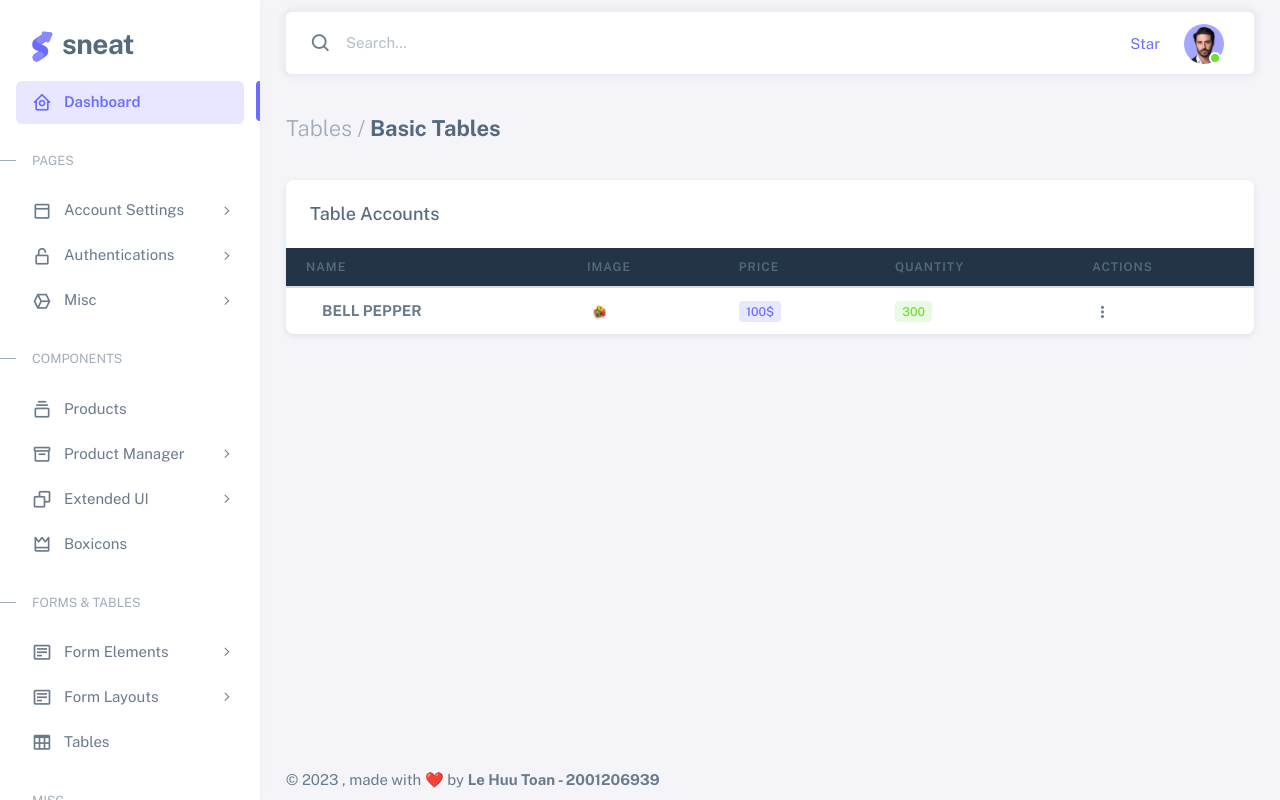
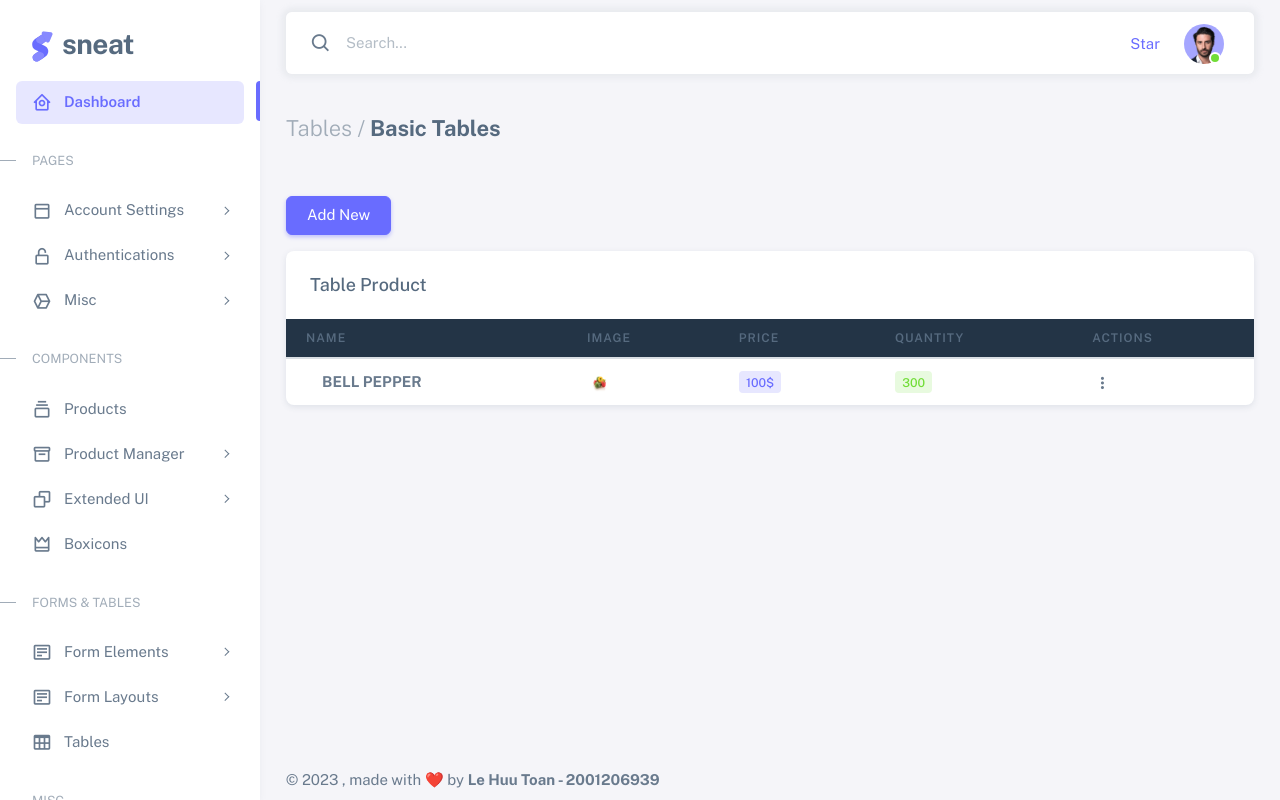
Before and after one commit to toanhhg123/php_project, a PHP site: page /admin/product/index.php in a window 1280 px wide. Run offline with PHP 8.4, Linux system fonts and the light colour scheme; data comes from the database, SQL or seed files in the repository; some libraries are stand-ins or nearby versions.

```diff
--- a/admin/account/index.php
+++ b/admin/account/index.php
@@ -16,6 +16,7 @@ try {
 }
 ?>
 <h4 class="fw-bold py-3 mb-4"><span class="text-muted fw-light">Tables /</span> Basic Tables</h4>
+<a href="/admin/account/create.php" class="my-3 btn btn-primary">Add New</a>
 <div class="card">
     <h5 class="card-header">Table Accounts</h5>
     <div class="table-responsive text-nowrap">
--- a/admin/product/index.php
+++ b/admin/product/index.php
@@ -16,8 +16,10 @@ try {
 }
 ?>
 <h4 class="fw-bold py-3 mb-4"><span class="text-muted fw-light">Tables /</span> Basic Tables</h4>
+<a href="/admin/product/create.php" class="my-3 btn btn-primary">Add New</a>
 <div class="card">
-    <h5 class="card-header">Table Accounts</h5>
+    <h5 class="card-header">Table Product</h5>
+
     <div class="table-responsive text-nowrap">
         <table class="table">
             <thead class="table-dark">
@@ -35,7 +37,7 @@ try {
                         <td><i class="fab fa-angular fa-lg text-danger me-3"></i> <strong><?= $item->title ?></strong></td>
                         <td>
                             <ul class="list-unstyled users-list m-0 avatar-group d-flex align-items-center">
-                                <li data-bs-toggle="tooltip" data-popup="tooltip-custom" data-bs-placement="top" class="avatar avatar-xs pull-up" title="" data-bs-original-title="Lilian Fuller">
+                                <li data-bs-toggle="tooltip" data-popup="tooltip-custom" data-bs-placement="top" class="avatar avatar-xs pull-up" title="" data-bs-original-title="<?= $item->title ?>">
                                     <img src="/files/<?= $item->image ?>" alt="Avatar" class="rounded-circle">
                                 </li>
                             </ul>
```
